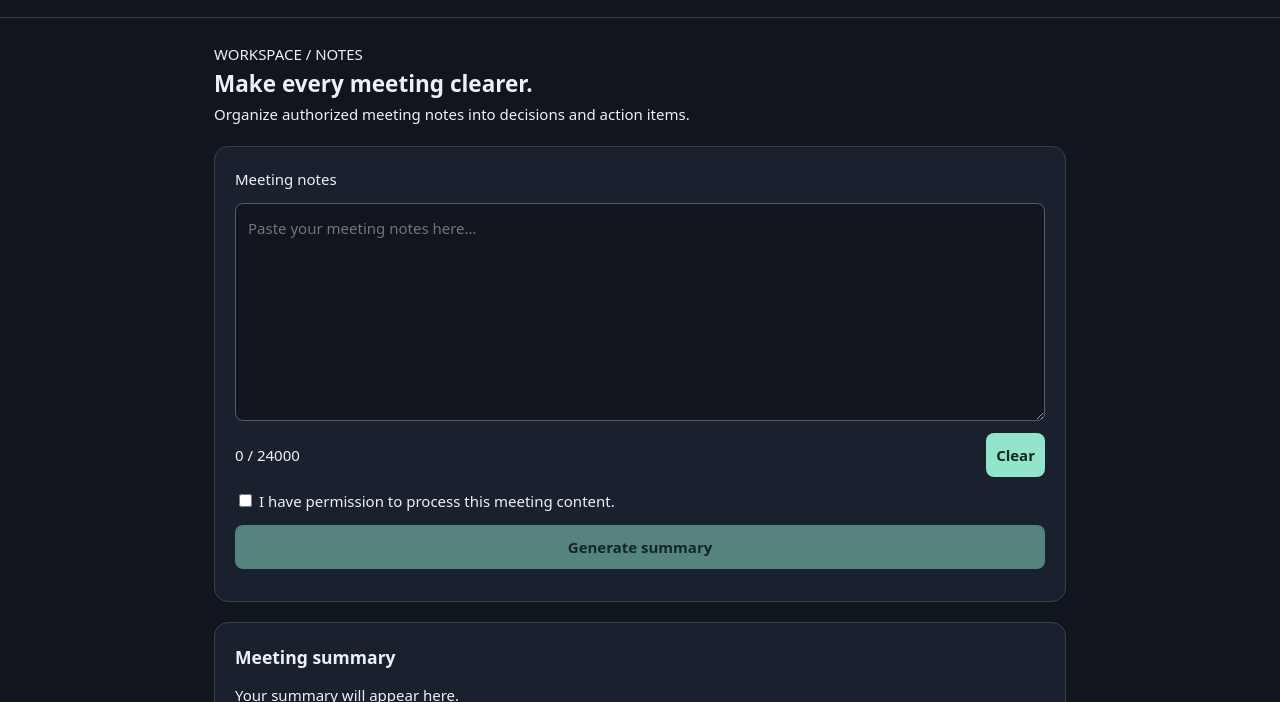
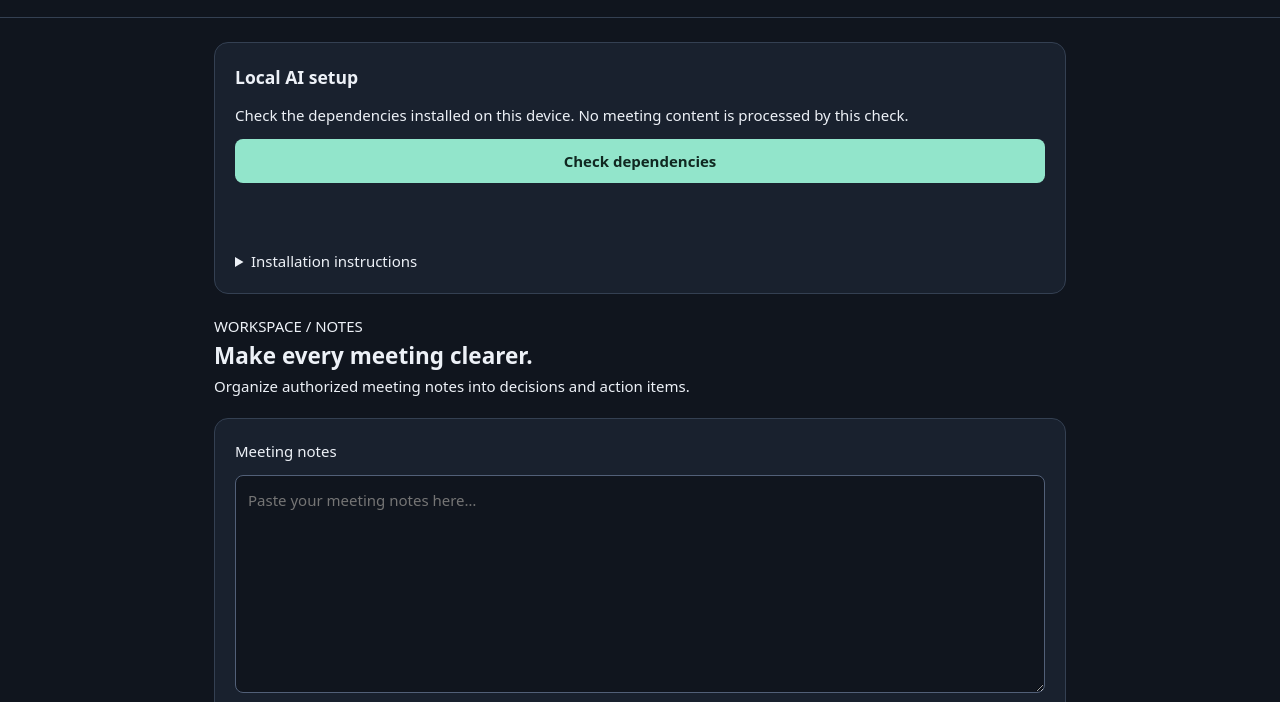
Before and after one commit to Arpitruh/SensePilot, an Electron app: page src/ui/index.html in a window 1280 px wide. Shown: the part 79-781 px from the top of the page. Drawn offline with Linux system fonts and the light colour scheme.

Commit message:
Integrate dependency readiness dashboard: src/ui/index.html

```diff
--- a/src/ui/index.html
+++ b/src/ui/index.html
@@ -1,6 +1,8 @@
 <!doctype html>
 <html lang="en"><head><meta charset="utf-8"><meta name="viewport" content="width=device-width,initial-scale=1"><meta http-equiv="Content-Security-Policy" content="default-src 'none'; script-src 'self'; style-src 'self';"><title>SensePilot</title><link rel="stylesheet" href="style.css"><script defer src="renderer.js"></script></head>
 <body><header><div class="brand"><span class="mark">S</span><div><h1>SensePilot</h1><p>Local-first meeting workspace</p></div></div><span class="tag">Local AI</span></header>
-<main><section class="intro"><p class="eyebrow">WORKSPACE / NOTES</p><h2>Make every meeting clearer.</h2><p>Organize authorized meeting notes into decisions and action items.</p></section>
+<main><section class="panel" aria-labelledby="setup-title"><h3 id="setup-title">Local AI setup</h3><p>Check the dependencies installed on this device. No meeting content is processed by this check.</p><button id="runtime-check">Check dependencies</button><p id="runtime-status" role="status" aria-live="polite"></p><ul id="runtime-results"></ul><details><summary>Installation instructions</summary><p>Install Python 3.11 and Ollama using their official installers. Run the following commands in a terminal; use python3 instead of python on macOS if needed.</p><pre>python -m pip install faster-whisper==1.2.1
+ollama pull qwen2.5:3b
+ollama pull gemma3:4b</pre><p>Start Ollama and check dependencies again. The first transcription may download a Whisper model.</p></details></section><section class="intro"><p class="eyebrow">WORKSPACE / NOTES</p><h2>Make every meeting clearer.</h2><p>Organize authorized meeting notes into decisions and action items.</p></section>
 <section class="panel"><label for="notes">Meeting notes</label><textarea id="notes" maxlength="24000" rows="8" placeholder="Paste your meeting notes here…"></textarea><div class="meta"><span id="count">0 / 24000</span><button id="clear" class="secondary">Clear</button></div><label class="consent"><input type="checkbox" id="consent"> I have permission to process this meeting content.</label><button id="summarize" disabled>Generate summary</button><p role="status" id="status" aria-live="polite"></p></section>
 <section class="panel"><h3>Meeting summary</h3><pre id="result" aria-live="polite">Your summary will appear here.</pre></section><section class="panel"><h3>Local file analysis</h3><p>Choose an existing audio recording or image that you have permission to process.</p><label><input type="checkbox" id="file-consent"> I have permission to process this file.</label><button id="audio-file" disabled>Transcribe audio file</button><button id="image-file" disabled>Analyze image file</button><p id="file-status" role="status" aria-live="polite"></p><pre id="file-result" aria-live="polite"></pre></section></main><footer>SensePilot · Notes stay on this device. No automatic capture in this release.</footer></body></html>
```
